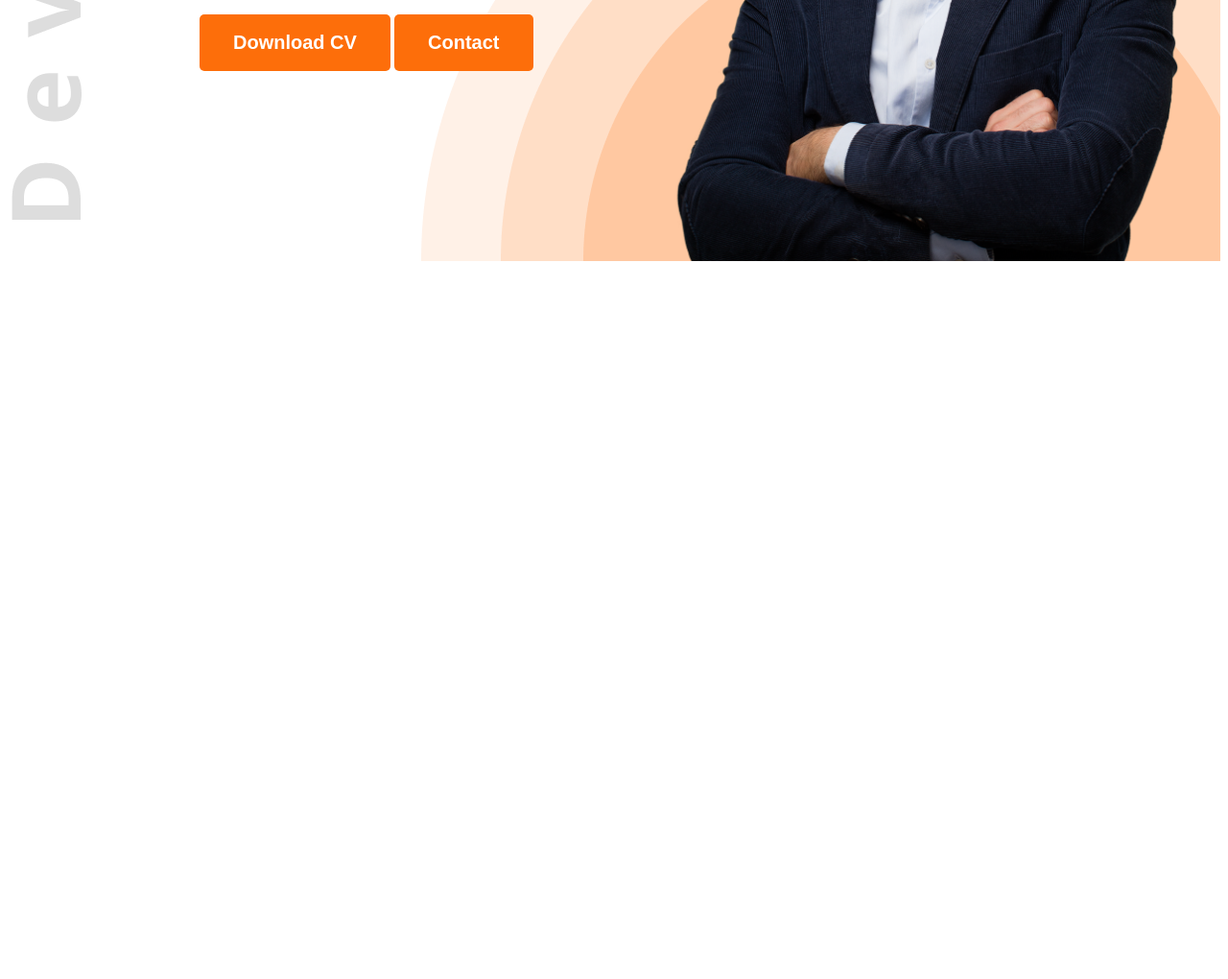
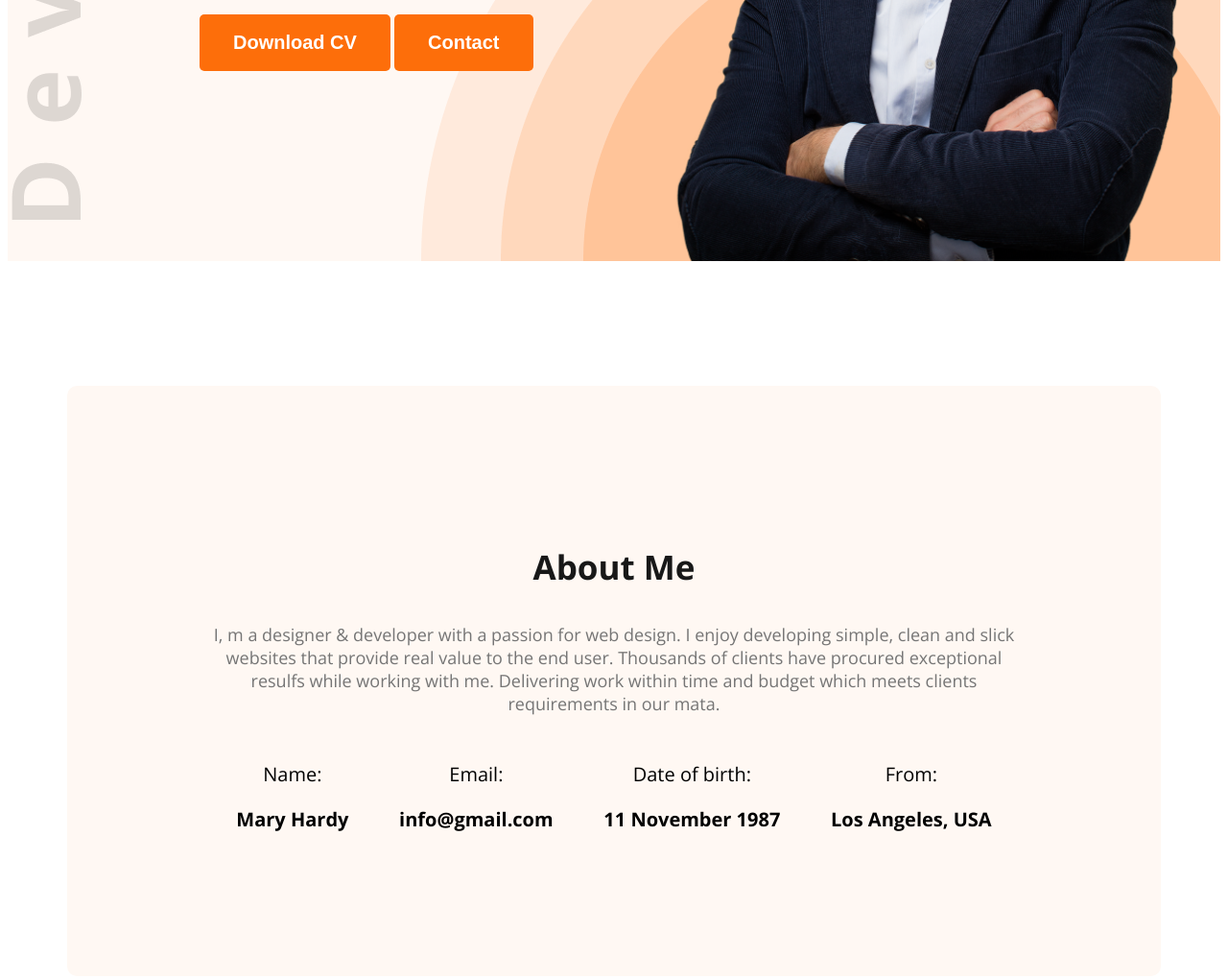
Before and after one commit to mizanur2734/web-developer-portfolio, a plain HTML site: page index.html in a window 1280 px wide. Shown: the part 542-1562 px from the top of the page at 96% size. Before the commit the page ends 822 px from the top, so only its background shows below. Drawn offline with nearby package versions, Linux system fonts and the light colour scheme.

Commit message:
added the about section

```diff
--- a/index.html
+++ b/index.html
@@ -12,7 +12,7 @@
     <link rel="stylesheet" href="styles/portfolio.css" />
   </head>
   <body class="open-sans-normal">
-    <header class="header">
+    <header class="header secondary-bg">
       <nav>
         <h3 class="nav-title">Ma<span class="text-primary">r</span>y</h3>
         <ul>
@@ -34,7 +34,31 @@
         <img class="banner-profile-pic" src="images/hardy.png" alt="">
       </div>
     </header>
-    <main></main>
+    <main>
+        <section class="about secondary-bg">
+            <h3 class="section-title">About Me</h3>
+            <p class="section-description">I, m a designer & developer with a passion for web design. I enjoy developing simple, clean and slick websites that provide real value to the end user. Thousands of clients have procured exceptional resulfs while working with me. Delivering work within time and budget which meets clients requirements in our mata.</p>
+            <div class="about-items">
+                <!-- .about-items*4>p.item-title+p.item-description -->
+                <div class="about-item">
+                    <p class="item-title">Name:</p>
+                    <p class="item-description">Mary Hardy </p>
+                </div>
+                <div class="about-item">
+                    <p class="item-title">Email:</p>
+                    <p class="item-description">info@gmail.com</p>
+                </div>
+                <div class="about-item">
+                    <p class="item-title">Date of birth:</p>
+                    <p class="item-description">11 November 1987</p>
+                </div>
+                <div class="about-item">
+                    <p class="item-title">From:</p>
+                    <p class="item-description">Los Angeles, USA</p>
+                </div>
+            </div>
+        </section>
+    </main>
     <footer></footer>
   </body>
 </html>
--- a/styles/portfolio.css
+++ b/styles/portfolio.css
@@ -7,6 +7,9 @@
 }
 
 /* shared styles */
+.secondary-bg{
+    background-color: #FFF8F3;
+}
 .text-primary {
     color: #FD6E0A;
 }
@@ -23,6 +26,15 @@
     font-weight: 700;
     padding: 18px 35px;
     border: none;
+}
+.section-title{
+    font-size: 35px;
+    font-weight: 700;
+    color:#181818;
+}
+.section-description{
+    font-size: 18px;
+    color: #757575;
 }
 /* header styles */
 .header{
@@ -86,3 +98,26 @@ nav li a {
 .banner-profile-pic{
     width: 580px;
 }
+/* main styles */
+main{
+    max-width: 1140px;
+    margin: 0 auto;
+}
+/* about styles */
+.about{
+    border-radius: 10px;
+    padding: 130px 150px;
+    text-align: center;
+    margin-top: 130px;
+}
+.about-items{
+    display: flex;
+    justify-content: space-around;
+}
+.about-item{
+    margin-top: 10px;
+    font-size: 20px;
+}
+.item-description{
+    font-weight: 700;
+}
```
